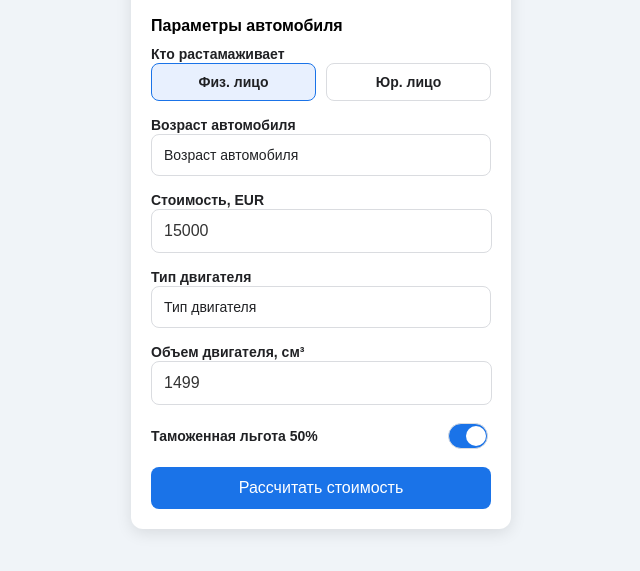
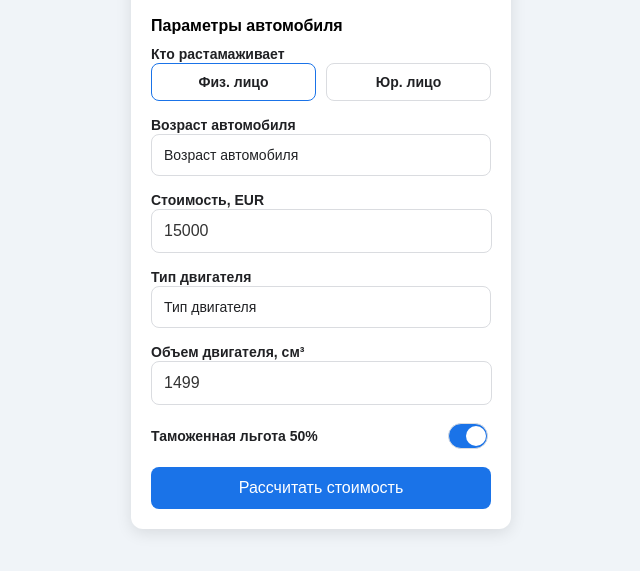
Before and after one commit to yahor04hreben/Telegramm-apps, a plain HTML site: page index.html in a window 1280 px wide. Shown: the part 197-768 px from the top of the page, without its empty margins (319-959 px from the left). Drawn offline with Linux system fonts and the light colour scheme.

Commit message:
fix background color

```diff
--- a/index.html
+++ b/index.html
@@ -64,7 +64,7 @@
             text-align: center;
         }
         .radio-group input[type="radio"]:checked + label {
-            background-color: #e8f0fe;
+            background-color: #ffffff;
             border-color: #1a73e8;
         }
         input, select {
```
